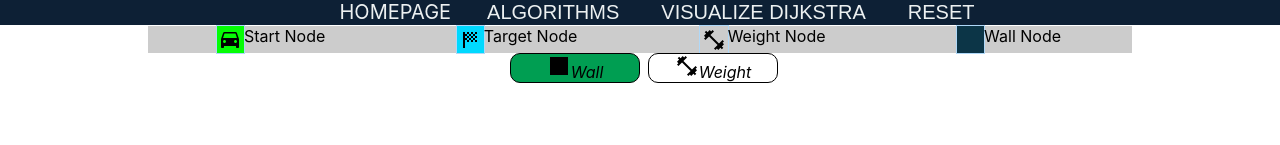
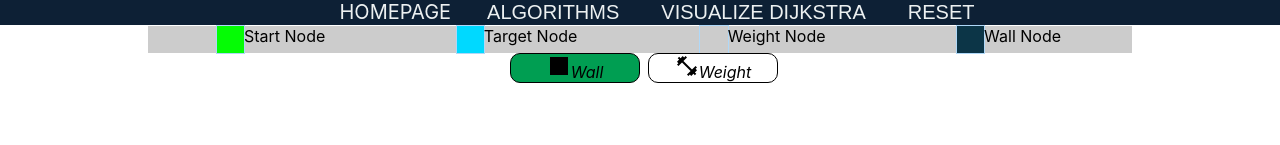
Before and after one commit to Wyatt-Drew/Pathfinding-Visualizer, a React (Create React App) app: page / in a window 1280 px wide. Shown: the top 145 px of the page. Built offline with nearby package versions, Linux system fonts and the light colour scheme.

Commit message:
Better dynamic svg

```diff
--- a/src/PathfindingVisualizer/Node/Node.jsx
+++ b/src/PathfindingVisualizer/Node/Node.jsx
@@ -1,10 +1,23 @@
-import React, {Component} from 'react';
+import React, { Component } from 'react';
 import './Node.css';
 import SportsScoreIcon from '@mui/icons-material/SportsScore';
 import TimeToLeaveIcon from '@mui/icons-material/TimeToLeave';
 import FitnessCenterIcon from '@mui/icons-material/FitnessCenter';
 
+
+
 export default class Node extends Component {
+  static getContent(isFinish, isStart, isWeight) {
+    if (isFinish) {
+      return <SportsScoreIcon className="node-svg" />;
+    } else if (isStart) {
+      return <TimeToLeaveIcon className="node-svg" />;
+    } else if (isWeight) {
+      return <FitnessCenterIcon className="node-svg" />;
+    } else {
+      return null;
+    }
+  }
   render() {
     const {
       col,
@@ -13,10 +26,10 @@ export default class Node extends Component {
       isWall,
       onMouseDown,
       onMouseEnter,
-      onMouseUp,
       row,
       direction,
       isWeight,
+      content,
     } = this.props;
     const extraClassName = isFinish
       ? 'node-finish'
@@ -28,23 +41,16 @@ export default class Node extends Component {
       ? 'node-weight'
       : '';
 
-
-    const nodeContent = isFinish ? <SportsScoreIcon className="node-svg"></SportsScoreIcon>
-    :isStart ? <TimeToLeaveIcon className="node-svg"></TimeToLeaveIcon>
-    :isWeight ? <FitnessCenterIcon className="node-svg"></FitnessCenterIcon>
-    : null;
-
     return (
       <div
         id={`node-${row}-${col}`}
-        direction = {direction}
+        direction={direction}
         className={`node ${extraClassName}`}
         onMouseDown={() => onMouseDown(row, col)}
         onMouseEnter={() => onMouseEnter(row, col)}
-        // onMouseUp={() => onMouseUp()}>
-        >
-        {nodeContent}
-        </div>
+      >
+        {content}
+      </div>
     );
   }
 }
--- a/src/PathfindingVisualizer/PathfindingVisualizer.jsx
+++ b/src/PathfindingVisualizer/PathfindingVisualizer.jsx
@@ -154,14 +154,7 @@ export default class PathfindingVisualizer extends Component {
     this.setState(prevState => ({
       grid: prevState.grid.map(row =>
         row.map(node => {
-          let svgContent = '';
-          if (node.isFinish) {
-            svgContent = 'finish';
-          } else if (node.isStart) {
-            svgContent = 'start';
-          } else if (node.isWeight) {
-            svgContent = 'weight';
-          }
+          const content = Node.getContent(node.isFinish, node.isStart, node.isWeight);
 
           return {
             ...node,
@@ -171,6 +164,7 @@ export default class PathfindingVisualizer extends Component {
             distance: Infinity,
             previousNode: null,
             isWall: node.isWall,
+            content,
           };
         })
       ),
@@ -236,9 +230,9 @@ export default class PathfindingVisualizer extends Component {
             return (
               <div key={rowIdx}>
                 {row.map((node, nodeIdx) => {
-                  const {row, col, isFinish, isStart, isWall, isWeight, svgContent} = node;
+                  const {row, col, isFinish, isStart, isWall, isWeight, content} = node;
                   return (
-                    <Node
+                  <Node
                       key={nodeIdx}
                       col={col}
                       isFinish={isFinish}
@@ -247,8 +241,10 @@ export default class PathfindingVisualizer extends Component {
                       isWeight={isWeight}
                       mouseIsPressed={mouseIsPressed}
                       onMouseDown={(row, col) => this.handleMouseDown(row, col)}
-                      onMouseEnter={(row, col) =>this.handleMouseEnter(row, col)}
-                      row={row}></Node>
+                      onMouseEnter={(row, col) => this.handleMouseEnter(row, col)}
+                      row={row}
+                      content={content}
+                    />
                   );
                 })}
               </div>
@@ -274,16 +270,21 @@ const getInitialGrid = () => {
 };
 
 const createNode = (col, row) => {
+  const isStart = row === START_NODE_ROW && col === START_NODE_COL;
+  const isFinish = row === FINISH_NODE_ROW && col === FINISH_NODE_COL;
+  const isWeight = false;
+  const content = Node.getContent(isFinish, isStart, isWeight);
   return {
     col,
     row,
-    isStart: row === START_NODE_ROW && col === START_NODE_COL,
-    isFinish: row === FINISH_NODE_ROW && col === FINISH_NODE_COL,
+    isStart,
+    isFinish,
     distance: Infinity,
     isVisited: false,
     isWall: false,
-    isWeight: false,
+    isWeight,
     previousNode: null,
+    content,
   };
 };
 
```
